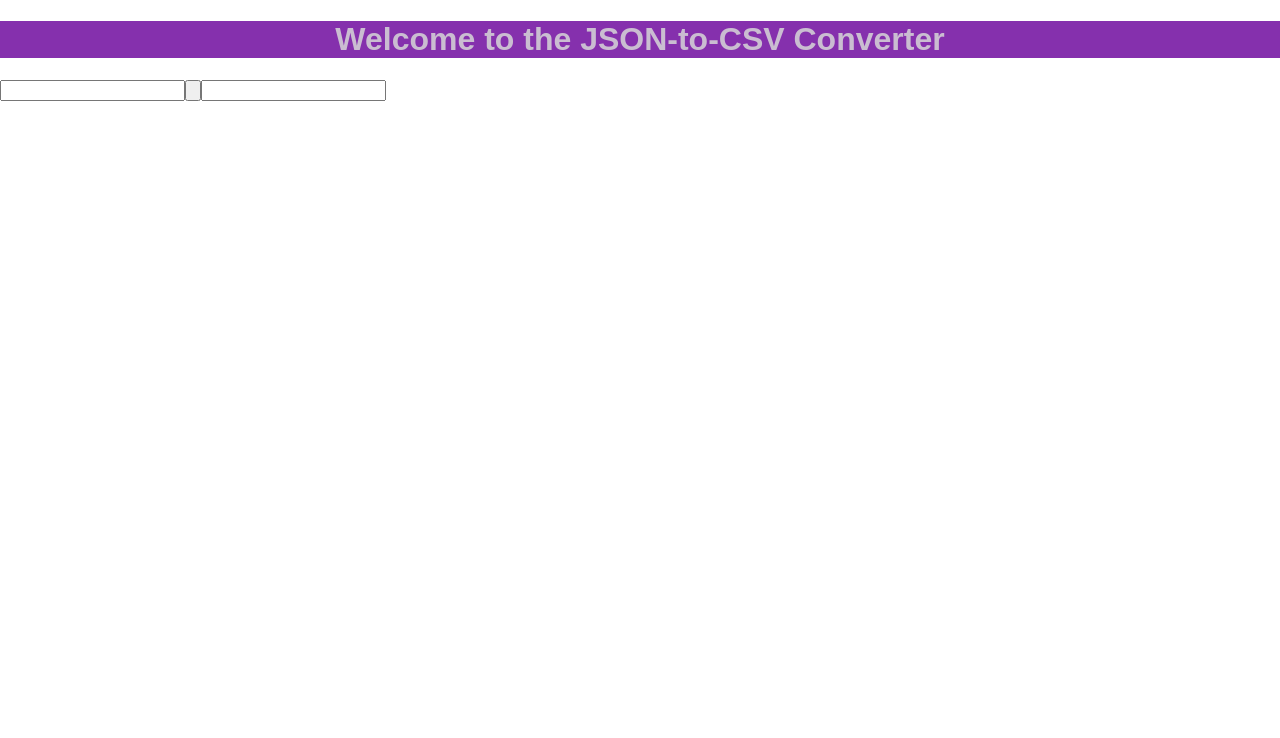
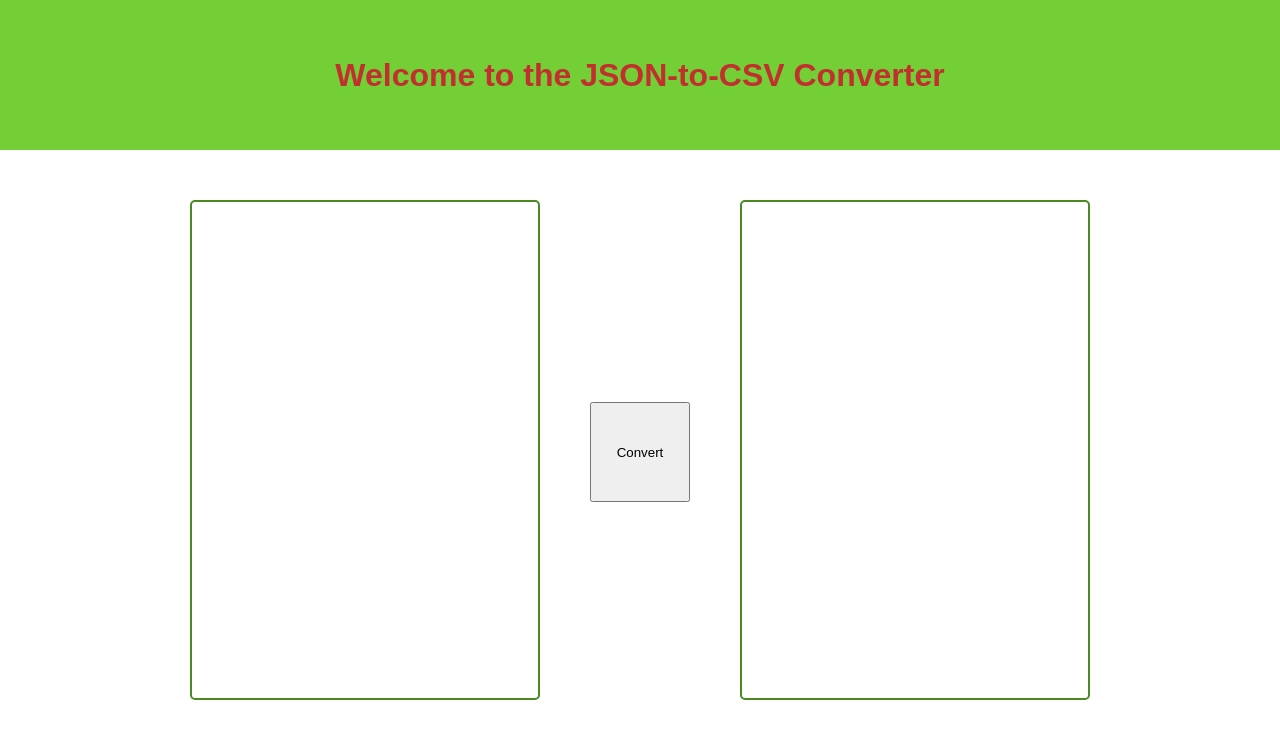
Before and after one commit to a805431/hw2-json-to-csv-converter, a plain HTML site: page index.html in a window 1280 px wide. Drawn offline with Linux system fonts and the light colour scheme.

Commit message:
textareas added + flexbox formatted

```diff
--- a/assets/styles/converter.css
+++ b/assets/styles/converter.css
@@ -1,18 +1,43 @@
 header{
-    background: rgb(133, 48, 173);
-    color: rgb(202, 189, 209);
+    background: rgb(116, 207, 55);
+    color: rgb(194, 47, 47);
+    height: 150px;
     width: 100%;
     text-align: center;
+    margin: 0 0 50px
 }
 
 body{
     margin: 0;
 }
 
+/*h1*/
 .main-headline{
     font-family: Arial, Helvetica, sans-serif;
+    text-align: center;
+    margin: 0;
+    line-height: 150px;
 }
 
 .container{
     display: flex;
+    flex-direction: row;
+    align-items: center;
+    justify-content: center;
+    column-gap: 50px;
 }
+
+#json-format-input, #csv-format-output{
+    height: 500px;
+    width: 350px;
+    border: 2px solid rgb(75, 138, 34);
+    border-radius: 5px;
+    box-sizing: border-box;
+    resize: none;
+}
+
+#btn-convert-json-to-csv{
+    height: 100px;
+    width: 100px;
+    padding: 20px;
+}
--- a/index.html
+++ b/index.html
@@ -10,11 +10,13 @@
     </header>
     <div class="container">
         <section id="json-side">
-            <input type="text" id="json-format-input"/>
+            <textarea id="json-format-input"></textarea>
         </section>
-        <button type="button" id="btn-convert-json-to-csv"></button>
+        <section id="btn-side">
+            <button type="button" id="btn-convert-json-to-csv">Convert</button>
+        </section>
         <section id="csv-side">
-            <input type="text" id="csv-format-output"/>
+            <textarea id="csv-format-output"></textarea>
         </section>
     </div>
 </body>
```
